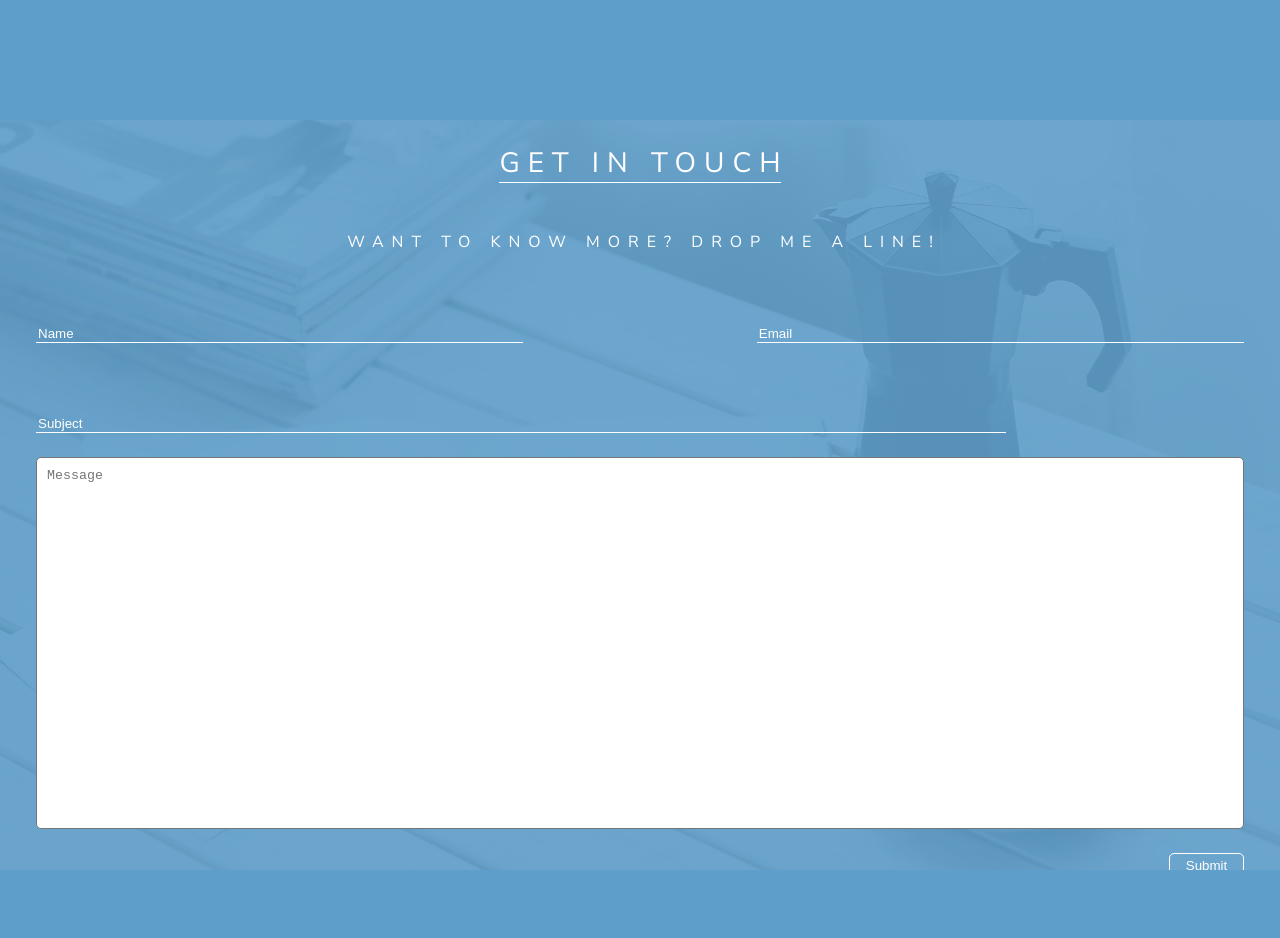
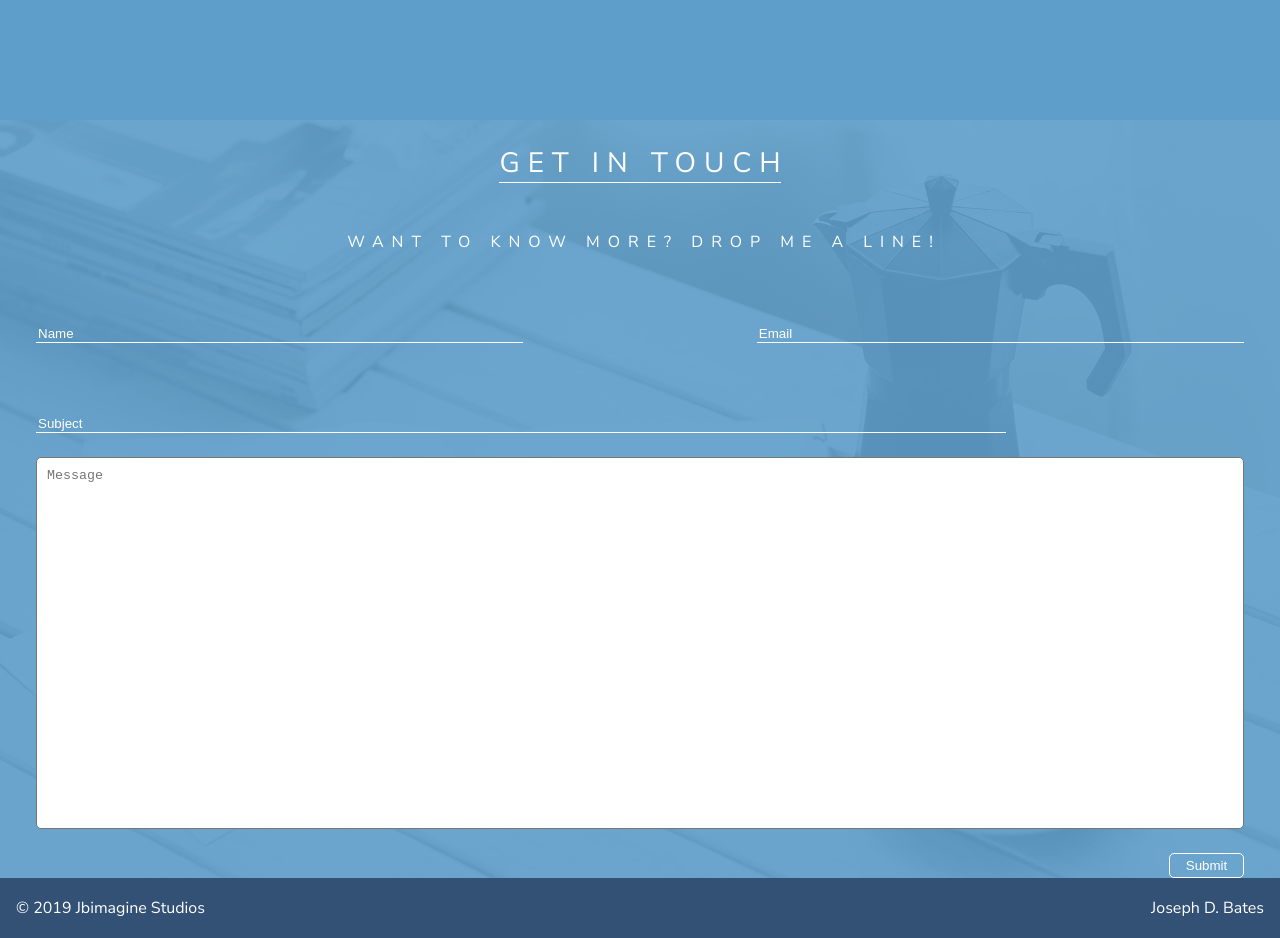
Before and after one commit to jbimagine/coffee-and-code, a React (Create React App) app: page / in a window 1280 px wide. Shown: the part 2080-3018 px from the top of the page. Before the commit the page ends 2950 px from the top, so only its background shows below. Built offline with nearby package versions, Linux system fonts and the light colour scheme.

Commit message:
Implement Website Footer

```diff
--- a/src/Main.js
+++ b/src/Main.js
@@ -5,6 +5,7 @@ import About from 'components/About';
 import Contact from 'components/Contact';
 import coffeeAndCodeSVG from 'imgs/coffee_and_code_image_04.jpg';
 import { sizes } from 'styled-components/Global_styles';
+import Footer from 'components/Footer';
 
 const sx = {
   background : {
@@ -18,7 +19,8 @@ const sx = {
   }
 }
 
-const navigationHeight = 100
+const navigationHeight = 100;
+const footerHeight = 60;
 
 const circleUniCode = String.fromCharCode(9675);
 
@@ -108,9 +110,15 @@ scrollToMyRef = (refName) => {
       about_ref = { this.about_ref }
      />
 
-     <Contact
+    <Contact
       contact_ref = { this.contact_ref }
       />
+
+    <Footer
+      footerHeight = { footerHeight }
+      contentMain = {  <div>&copy; 2019 Jbimagine Studios</div> }
+      contentSub = { 'Joseph D. Bates' }
+     />
     </div>
      </>
     );
--- a/src/components/Contact.js
+++ b/src/components/Contact.js
@@ -15,8 +15,6 @@ const sx = {
       backgroundRepeat: 'no-repeat',
       backgroundPosition:'center',
       opacity:1,
-      overflowY:'hidden',
-      height:'calc(100vh - 50px)',
 
     }
   }
--- /dev/null
+++ b/src/components/Footer.js
@@ -0,0 +1,17 @@
+import React, { Component } from 'react';
+
+class Footer extends Component {
+
+  render() {
+    return (
+    <>
+    <div style = {{ width:'auto', height:this.props.footerHeight + 'px', background:'#335075', color:'#FFF', display:'flex', alignItems:'center', padding:'0 16px', justifyContent:'space-between' }} >
+    <div>{ this.props.contentMain }</div>
+    <div>{ this.props.contentSub }</div>
+    </div>
+    </>
+    );
+  }
+}
+
+export default Footer;
--- a/src/styled-components/Contact_Styles.js
+++ b/src/styled-components/Contact_Styles.js
@@ -2,10 +2,7 @@
 import styled from 'styled-components';
 
 export const ContactContainer = styled.div `
-    display:grid;
     color:#FFF;
-    height:calc(100vh - 50px);
-    position:relative;
 `;
 
 export const ContactFormContainer = styled.div `
```
